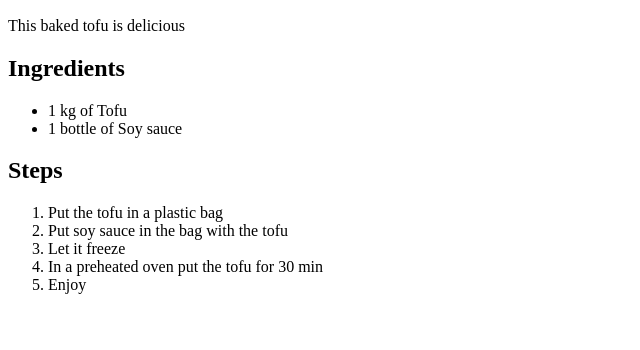
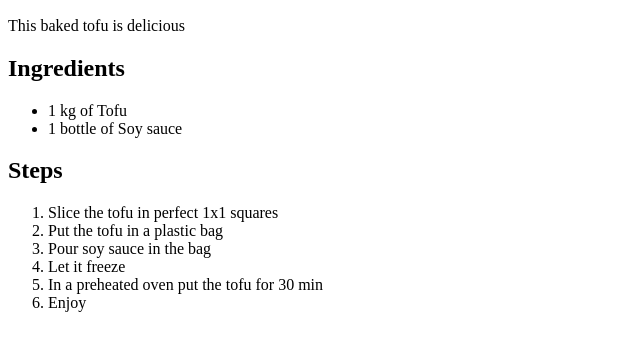
Before and after one commit to fabianseis/Odin-recipes, a plain HTML site: page recipies/tofu.html in a window 1280 px wide. Shown: the part 360-710 px from the top of the page, without its empty margins (0-640 px from the left). Drawn offline with Linux system fonts and the light colour scheme.

Commit message:
Add more clear steps to the recipe

```diff
--- a/recipies/tofu.html
+++ b/recipies/tofu.html
@@ -21,8 +21,9 @@
         </ul>
         <h2>Steps</h2>
         <ol>
+            <li>Slice the tofu in perfect 1x1 squares</li>
             <li>Put the tofu in a plastic bag</li>
-            <li>Put soy sauce in the bag with the tofu</li>
+            <li>Pour soy sauce in the bag</li>
             <li>Let it freeze</li>
             <li>In a preheated oven put the tofu for 30 min</li>
             <li>Enjoy</li>
```
